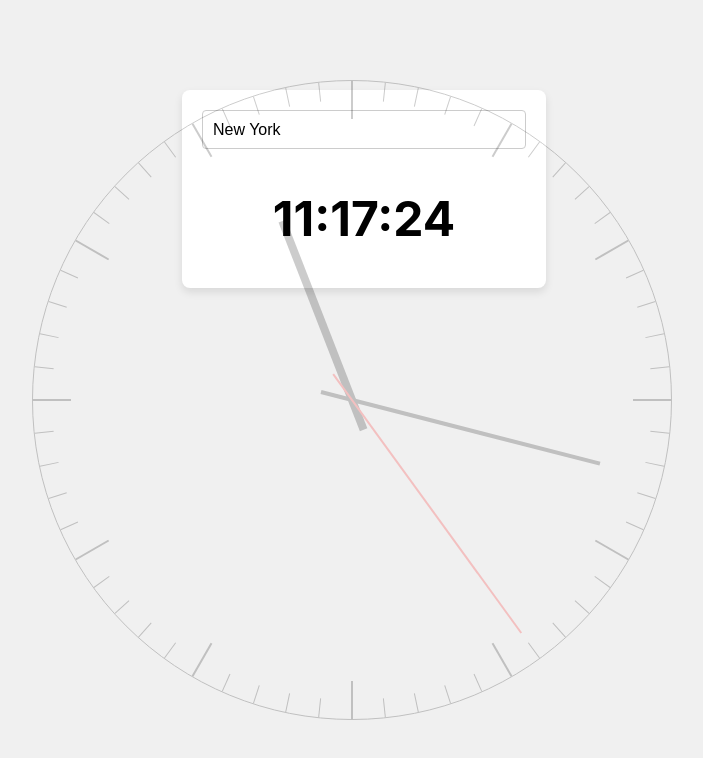
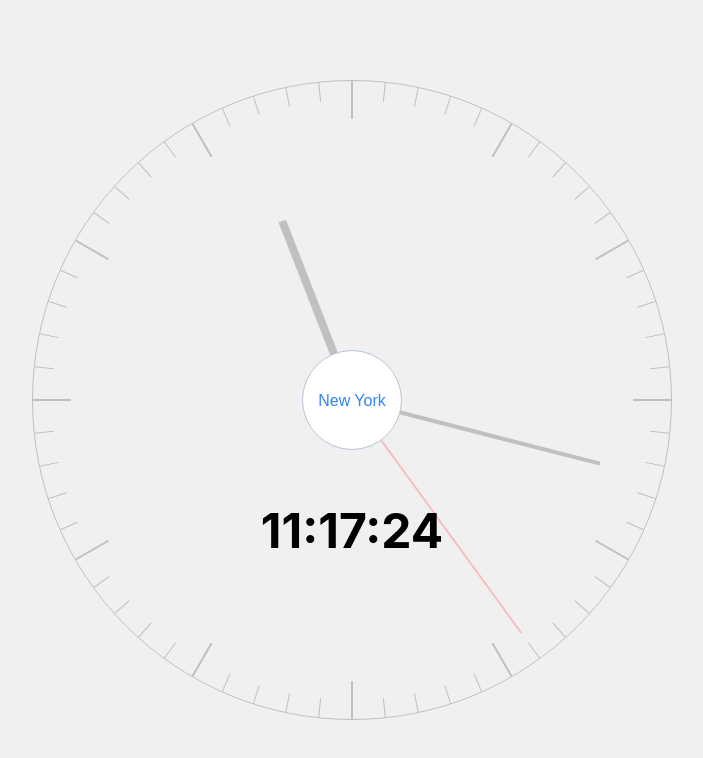
Before and after one commit to luke-weller/localized-time-dropdown, a React (Create React App) app: page / in a window 1280 px wide. Shown: the top 758 px of the page, without its empty margins (288-991 px from the left). Built offline with nearby package versions, Linux system fonts and the light colour scheme.

Commit message:
finalize css

```diff
--- a/src/App.css
+++ b/src/App.css
@@ -1,12 +1,8 @@
 .container {
-  background-color: #ffffff;
   border-radius: 8px;
-  box-shadow: 0 4px 8px rgba(0, 0, 0, 0.1);
-  padding: 20px;
   margin: 10px;
   width: 90%;
-  max-width: 400px;
+  max-width: 380px;
   min-width: 300px;
-  display: flex;
-  flex-direction: column;
+  z-index: 1;
 }
--- a/src/App.tsx
+++ b/src/App.tsx
@@ -8,15 +8,21 @@
   const [selectedLocation, setSelectedLocation] = useState<string>("New York");
 
   return (
+    <>
       <div className="container">
         <LocationSelect
           selectedLocation={selectedLocation}
           onLocationChange={setSelectedLocation}
         />
+      </div>
 
-      <AnalogClockDisplay location={selectedLocation} />
+      <div className="container">
         <DigitalClockDisplay location={selectedLocation} />
       </div>
+      <div>
+        <AnalogClockDisplay location={selectedLocation} />
+      </div>
+    </>
   );
 };
 
--- a/src/components/DigitalClockDisplay/DigitalClockDisplay.css
+++ b/src/components/DigitalClockDisplay/DigitalClockDisplay.css
@@ -1,6 +1,19 @@
 .clock-display {
   font-size: 3em;
+
+  @media (max-width: 768px) {
+    font-size: 2em;
+  }
+
+  @media (max-width: 480px) {
+    font-size: 1.5em;
+  }
+
   font-weight: bold;
   text-align: center;
-  margin: 20px 0;
+  position: fixed;
+  bottom: 30vh;
+  left: 50%;
+  transform: translateX(-50%);
+  z-index: 1;
 }
--- a/src/components/LocationSelect/LocationSelect.css
+++ b/src/components/LocationSelect/LocationSelect.css
@@ -1,20 +1,34 @@
 .location-select-container {
-  margin-bottom: 20px;
+  position: fixed;
+  top: 50%;
+  left: 50%;
+  transform: translate(-50%, -50%);
+  display: flex;
+  justify-content: center;
+  align-items: center;
+  z-index: 10;
+  height: 100vh;
 }
 
 .location-select {
-  width: 100%;
+  appearance: none;
+  -webkit-appearance: none;
+  -moz-appearance: none;
+  background: white;
+  border: 1px solid #b3c2d8;
+  color: #3183f6;
   padding: 10px;
-  border-radius: 4px;
-  border: 1px solid #ccc;
   font-size: 16px;
-  color: #000;
-  background-color: #fff;
-  -webkit-appearance: none; /* Remove default styling in Safari */
-  -moz-appearance: none; /* Remove default styling in Firefox */
-  appearance: none; /* Remove default styling in modern browsers */
+  width: 100px;
+  height: 100px;
+  border-radius: 50%;
+  text-align: center;
+  cursor: pointer;
+  position: relative;
+  z-index: 20;
 }
 
-.location-select:focus {
-  outline: none;
+.location-select:hover {
+  background-color: #3183f6;
+  color: white;
 }
--- a/src/index.css
+++ b/src/index.css
@@ -8,7 +8,7 @@
   padding: 0;
   display: flex;
   justify-content: center;
-  align-items: flex-start;
+  align-items: center;
   height: 100vh;
   background-color: #f0f0f0;
 }
```
Lines whose indentation alone changed are shown as unchanged.
